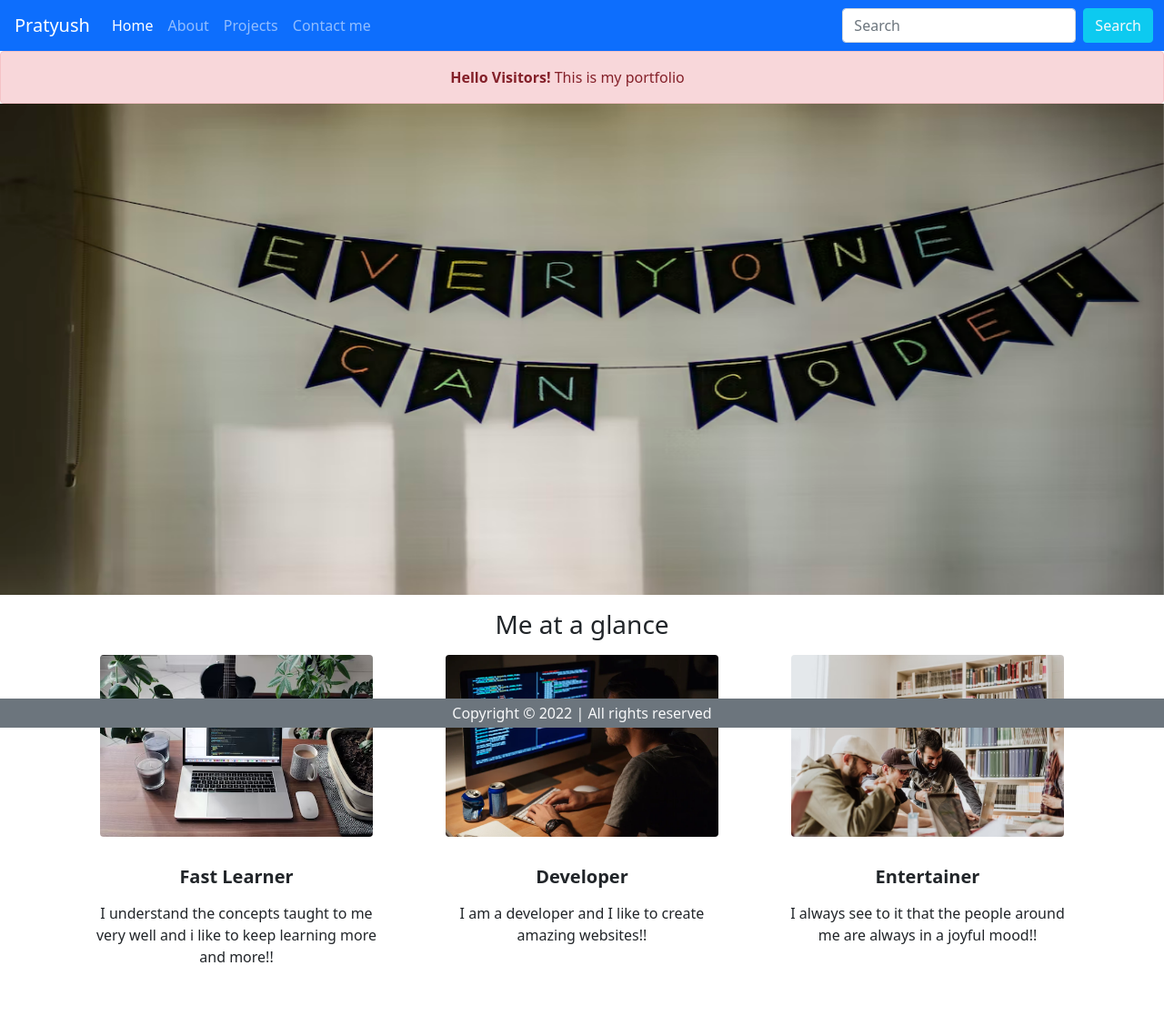
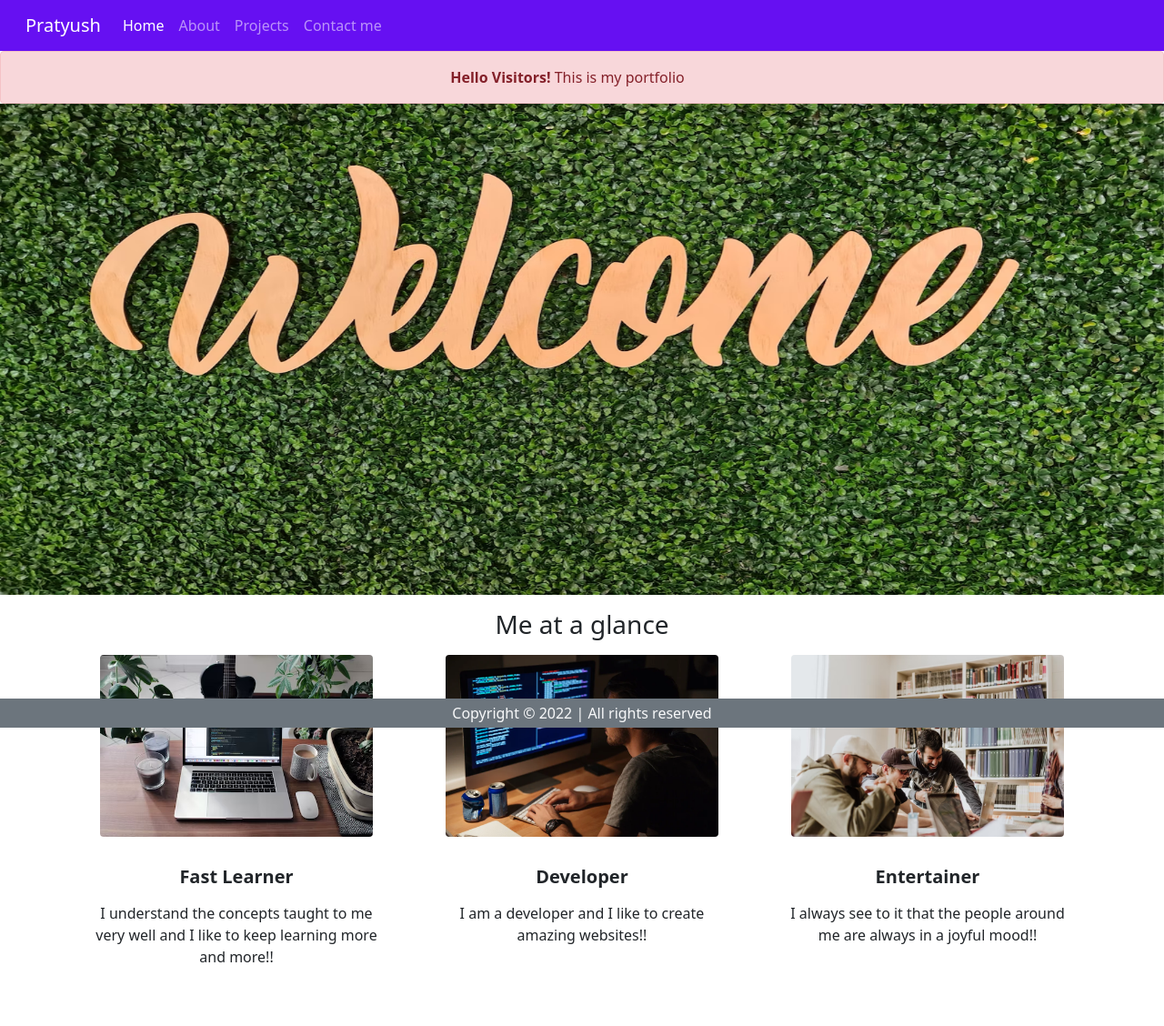
Before and after one commit to pratyush770/Portfolio, a Django app: page / in a window 1280 px wide. Shown: the whole page at 91% size. Before the commit the page ends 1058 px from the top, so only its background shows below. Run offline with Django 4.2, Linux system fonts and the light colour scheme.

Commit message:
first commit

```diff
--- a/templates/base.html
+++ b/templates/base.html
@@ -13,9 +13,9 @@
 </head>
 
 <body>
-    <nav class="navbar navbar-expand-lg navbar-dark bg-primary">
+    <nav class="navbar navbar-expand-lg navbar-dark" style="background:#6610f2;">
         <div class="container-fluid">
-            <a class="navbar-brand ms-1" href="#">Pratyush</a>
+            <a class="navbar-brand ms-3" href="#">Pratyush</a>
             <button class="navbar-toggler" type="button" data-bs-toggle="collapse"
                 data-bs-target="#navbarSupportedContent" aria-controls="navbarSupportedContent" aria-expanded="false"
                 aria-label="Toggle navigation">
@@ -36,12 +36,6 @@
                         <a class="nav-link {% block contactactive %} {% endblock contactactive %}" href="/contact">Contact me</a>
                     </li>
                 </ul>
-            </div>
-            <div class="collapse navbar-collapse justify-content-end" id="navbarSupportedContent">
-                <form class="navbar-nav">
-                    <input class="form-control me-2" type="search" placeholder="Search" aria-label="Search">
-                    <button class="btn btn-info text-light" type="submit">Search</button>
-                </form>
             </div>
     </nav>
     {% block body %}
--- a/templates/home.html
+++ b/templates/home.html
@@ -4,7 +4,6 @@
 {% block homeactive %} active {% endblock homeactive %}
 {% block body %}
 
-</nav>
 <div class="text-center alert alert-danger alert-dismissible fade show mb-0" role="alert">
     <strong>Hello Visitors!</strong> This is my portfolio
 
@@ -14,7 +13,7 @@
     <div id="carouselExampleSlidesOnly" class="carousel slide" data-bs-ride="carousel">
         <div class="carousel-inner">
             <div class="carousel-item active">
-                <img src="{% static 'pic 17.jpg' %}" height="540" class="d-block w-100">
+                <img src="{% static 'pic 18.jpg' %}" height="540" class="d-block w-100">
             </div>
         </div>
     </div>
@@ -27,7 +26,7 @@
                 <img src="{% static 'pic 2.jpg' %}" class="rounded" height="200">
                 <div class="card-body">
                     <h5 class="text-center my-3"><b> Fast Learner </b> </h5>
-                    <p class="card-text">I understand the concepts taught to me very well and i like to keep
+                    <p class="card-text">I understand the concepts taught to me very well and I like to keep
                         learning
                         more and more!!
                     </p>
@@ -58,6 +57,6 @@
         </div>
     </div>
 </div>
-<br>
+<br> <br>
 </div>
 {% endblock body %}
```
Also changed, not shown: static/pic 18.jpg (added).
